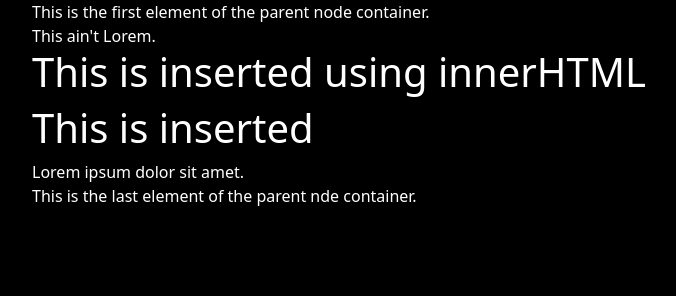
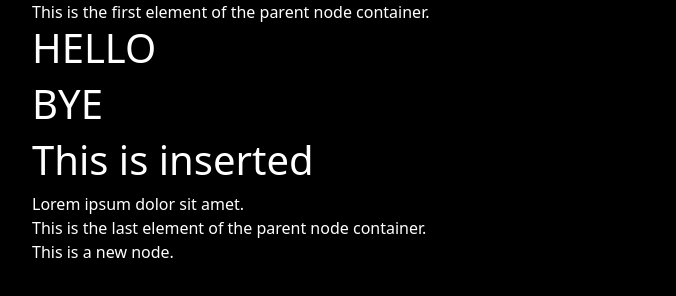
Before and after one commit to AmritaashVerma/My-web-dev-journey, a website: page Javascript tutorial/Chapter 8/index.html in a window 1280 px wide. Shown: the whole page, without its empty margins (50-726 px from the left). Drawn offline with nearby package versions, Linux system fonts and the light colour scheme.

Commit message:
readme and some changes

```diff
--- a/Javascript tutorial/Chapter 8/chapter8.js
+++ b/Javascript tutorial/Chapter 8/chapter8.js
@@ -1,7 +1,7 @@
 let a = document.getElementById("learnable")
 // note- id names can be directly used as element nodes.
-console.log(a.innerHTML) //prints only the inner part of the given element. Works for only element nodes
-console.log(a.outerHTML) //prints the whole element
+// console.log(a.innerHTML) //prints only the inner part of the given element. Works for only element nodes
+// console.log(a.outerHTML) //prints the whole element
 a.innerHTML = "This ain't Lorem." // changes the inner/outer html tags can also be added
 // a.outerHTML = "<span id='first'>This is a new span</span>" // changes the inner/outer html
 first = document.getElementById("first")
@@ -14,10 +14,14 @@ a.setAttribute("class", "something else")
 let div = document.createElement('div')
 div.innerHTML = "<h1>This is inserted</h1>"
 a.append(div) //used to add after the given element
-a.prepend(div)//used to add before the given element
 a.before(div) //puts the element before the parent node
 a.after(div) //puts the element after the parent node
 
 
 //insertion can also be performed like this
 a.innerHTML = a.innerHTML + "<h1>This is inserted using innerHTML</h1>"
+//adjacent html insertion
+a.insertAdjacentHTML('beforebegin', '<h1>HELLO</h1>')
+a.insertAdjacentHTML('afterend', '<h1>BYE</h1>')
+//node removal
+a.remove()
--- a/Javascript tutorial/Chapter 8/index.html
+++ b/Javascript tutorial/Chapter 8/index.html
@@ -22,7 +22,10 @@
         <div>This is the first element of the parent node container.</div>
       <div id="learnable" class="name_game">Lorem ipsum dolor sit amet.</div>
       <div id="first">Lorem ipsum dolor sit amet.</div>
-      <div>This is the last element of the parent nde container.</div>
+      <div>This is the last element of the parent node container.</div>
+    </div>
+    <div class="container" id="node">
+      This is a new node.
     </div>
     <script
       src="https://cdn.jsdelivr.net/npm/bootstrap@5.3.3/dist/js/bootstrap.bundle.min.js"
--- a/package.json
+++ b/package.json
@@ -1,5 +1,6 @@
 {
   "dependencies": {
+    "@types/prompt-sync": "^4.2.3",
     "bootstrap": "^5.3.3"
   }
 }
```
Also changed, not shown: Javascript tutorial/Readme.md (added), 2 other files.
